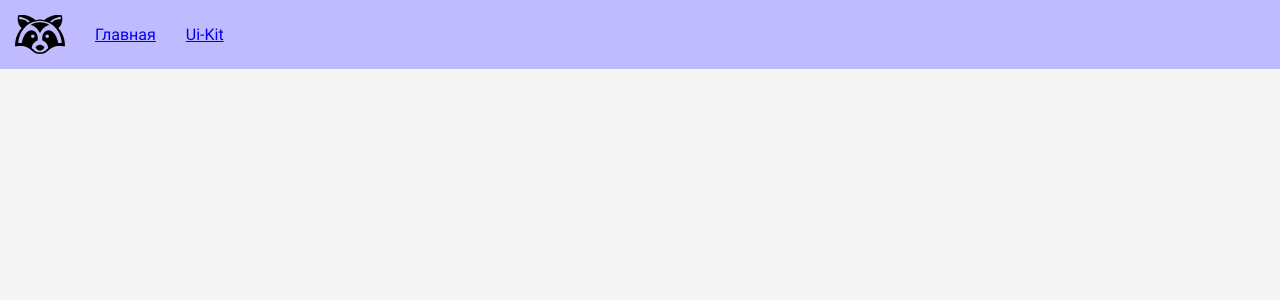
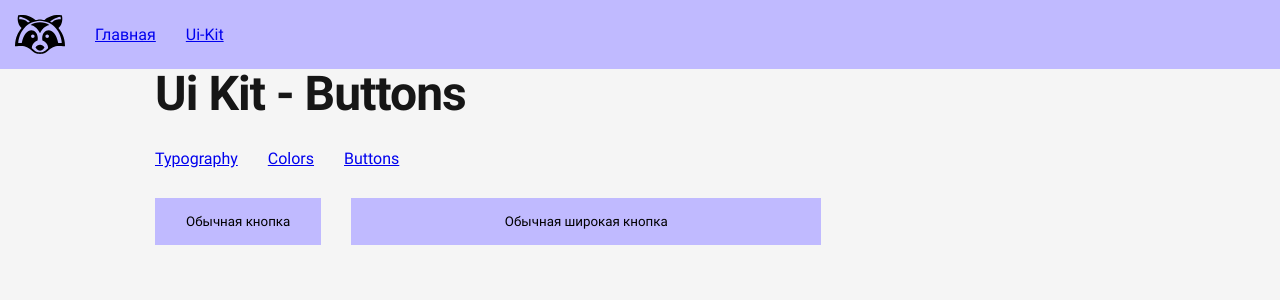
Before and after one commit to ramstex/reactor, a React app: page /ui-kit/buttons in a window 1280 px wide. Before the commit this address had no page. Shown: the top 300 px of the page. Built offline with nearby package versions, Linux system fonts and the light colour scheme.

Commit message:
Buttons ui-kit page

```diff
--- a/src/components/App/App.jsx
+++ b/src/components/App/App.jsx
@@ -12,6 +12,7 @@ import PageHome from '../../pages/Home/Home.jsx';
 import PageUiKit from '../../pages/UiKit/UiKit.jsx';
 import PageUiKitTypography from '../../pages/UiKit/pages/Typography/Typography.jsx';
 import PageUiKitColors from '../../pages/UiKit/pages/Colors/Colors.jsx';
+import PageUiKitButtons from '../../pages/UiKit/pages/Buttons/Buttons.jsx';
 
 class App extends React.Component {
 	//	Классы
@@ -34,6 +35,7 @@ class App extends React.Component {
 							<Route path={ '/ui-kit' } element={ <PageUiKit /> } />
 							<Route path={ '/ui-kit/typography' } element={ <PageUiKitTypography /> } />
 							<Route path={ '/ui-kit/colors' } element={ <PageUiKitColors /> } />
+							<Route path={ '/ui-kit/buttons' } element={ <PageUiKitButtons /> } />
 						</Routes>
 					</Layout>
 				</Router>
--- /dev/null
+++ b/src/components/Ui/Button/Button.jsx
@@ -0,0 +1,66 @@
+import React from 'react';
+import PropTypes from 'prop-types';
+import classnames from 'classnames';
+
+import BaseLink from '../../Base/Link/Link.jsx';
+
+import './Button.scss';
+
+class UiButton extends React.Component {
+	//	Классы
+	classNameRoot() {
+		const { className, wide, ghost } = this.props;
+		return classnames(
+			'ui-button',
+			className,
+			{ _wide: wide },
+			{ _ghost: ghost }
+		);
+	}
+
+	render() {
+		const { children, href, type } = this.props;
+
+		if ( href ) {
+			return (
+				<BaseLink className={ this.classNameRoot() } href={ href }>
+					{ children }
+				</BaseLink>
+			);
+		}
+
+		return (
+			<button className={ this.classNameRoot() } type={ type }>
+				{ children }
+			</button>
+		);
+	}
+}
+
+UiButton.propTypes = {
+	className: PropTypes.string,
+	children: PropTypes.node,
+	href: PropTypes.string,
+	disabled: PropTypes.bool,
+	ghost: PropTypes.bool,
+	wide: PropTypes.bool,
+
+	type: PropTypes.oneOf( [
+		'button',
+		'submit',
+		'reset',
+	] ),
+
+	size: PropTypes.oneOf( [
+		'lg',
+		'md',
+		'sm',
+	] ),
+};
+
+UiButton.defaultProps = {
+	type: 'button',
+	size: 'md',
+};
+
+export default UiButton;
--- /dev/null
+++ b/src/components/Ui/Button/Button.scss
@@ -0,0 +1,25 @@
+@use 'sass:math';
+@use 'sass:color';
+@use '../../../style/colors/data.scss' as colors;
+@use '../../../style/fonts/data.scss' as fonts;
+@use '../../../style/layout/data.scss' as layout;
+@use '../../../style/typography/data.scss' as typography;
+
+.ui-button {
+	width: fit-content;
+	padding: math.div(layout.$gap, 2) layout.$gap;
+	border: 1px solid transparent;
+	font-family: fonts.$primary;
+	background-color: colors.getColor('primary');
+	cursor: pointer;
+	-webkit-appearance: none;
+	transition: all 0.3s ease;
+
+	&:hover {
+		background-color: colors.getColor('primary-light');
+	}
+
+	&._wide {
+		width: 100%;
+	}
+}
--- a/src/pages/UiKit/components/Nav/Nav.jsx
+++ b/src/pages/UiKit/components/Nav/Nav.jsx
@@ -25,6 +25,10 @@ class LocalNav extends React.Component {
 					<Col>
 						<BaseLink href={ '/ui-kit/colors' }>Colors</BaseLink>
 					</Col>
+
+					<Col>
+						<BaseLink href={ '/ui-kit/buttons' }>Buttons</BaseLink>
+					</Col>
 				</Row>
 			</div>
 		);
--- /dev/null
+++ b/src/pages/UiKit/pages/Buttons/Buttons.jsx
@@ -0,0 +1,48 @@
+import React from 'react';
+import PropTypes from 'prop-types';
+import classnames from 'classnames';
+
+import MarkupSection from '../../../../components/Markup/Section/Section.jsx';
+import { Row, Col } from '../../../../components/Grid/Grid.jsx';
+import UiButton from '../../../../components/Ui/Button/Button.jsx';
+import LocalNav from '../../components/Nav/Nav.jsx';
+
+import './Buttons.scss';
+
+class PageUiKitButtons extends React.Component {
+	//	Классы
+	classNameRoot() {
+		const { className } = this.props;
+		return classnames( 'page-ui-kit-buttons', className );
+	}
+
+	classNameCol() {
+		return classnames( '_mb_6' );
+	}
+
+	render() {
+		return (
+			<div className={ this.classNameRoot() }>
+				<MarkupSection title={'Ui Kit - Buttons'}>
+					<LocalNav />
+
+					<Row>
+						<Col className={ this.classNameCol() }>
+							<UiButton>Обычная кнопка</UiButton>
+						</Col>
+
+						<Col className={ this.classNameCol() } col={ 6 }>
+							<UiButton wide>Обычная широкая кнопка</UiButton>
+						</Col>
+					</Row>
+				</MarkupSection>
+			</div>
+		);
+	}
+}
+
+PageUiKitButtons.propTypes = {
+	className: PropTypes.string,
+};
+
+export default PageUiKitButtons;
--- /dev/null
+++ b/src/pages/UiKit/pages/Buttons/Buttons.scss
@@ -0,0 +1,3 @@
+.page-ui-kit-buttons {
+
+}
--- a/src/pages/UiKit/pages/Colors/Colors.jsx
+++ b/src/pages/UiKit/pages/Colors/Colors.jsx
@@ -32,7 +32,25 @@ class PageUiKitColors extends React.Component {
 						</Col>
 
 						<Col className={ this.classNameCol() } col={ 2 }>
+							<LocalColor code={ '#7e7ab0' } title={ 'Primary dark' } />
+						</Col>
+
+						<Col className={ this.classNameCol() } col={ 2 }>
+							<LocalColor code={ '#d6d1ff' } title={ 'Primary light' } />
+						</Col>
+					</Row>
+
+					<Row>
+						<Col className={ this.classNameCol() } col={ 2 }>
 							<LocalColor code={ '#491818' } title={ 'Secondary' } />
+						</Col>
+
+						<Col className={ this.classNameCol() } col={ 2 }>
+							<LocalColor code={ '#341313' } title={ 'Secondary dark' } />
+						</Col>
+
+						<Col className={ this.classNameCol() } col={ 2 }>
+							<LocalColor code={ '#813434' } title={ 'Secondary light' } />
 						</Col>
 					</Row>
 
--- a/src/style/colors/data.scss
+++ b/src/style/colors/data.scss
@@ -1,6 +1,10 @@
 $colors: (
 	primary: #c0baff,
+	primary-dark: #7e7ab0,
+	primary-light: #d6d1ff,
 	secondary: #491818,
+	secondary-dark: #341313,
+	secondary-light: #813434,
 
 	success: #30CF60,
 	warning: #F7D264,
```
